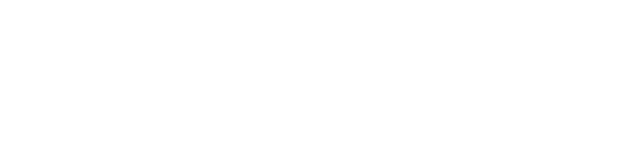
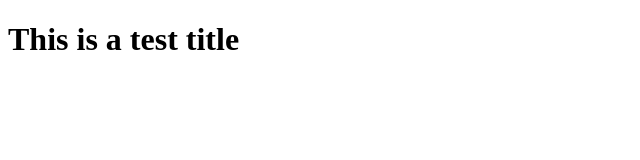
Before and after one commit to otabek89/branches, a plain HTML site: page index.html in a window 1280 px wide. Shown: the whole page, without its empty margins (0-640 px from the left). Drawn offline with Linux system fonts and the light colour scheme.

Commit message:
Added h1

```diff
--- a/index.html
+++ b/index.html
@@ -7,6 +7,6 @@
     <title>Document</title>
 </head>
 <body>
-
+    <h1>This is a test title</h1>
 </body>
 </html>
```
